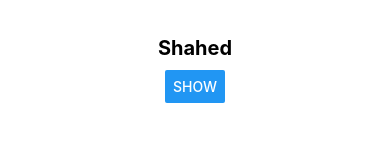
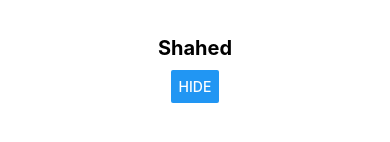
Before and after one commit to shahedibrahim7/JoVision-React-Native-Tasks, a React Native app: screen / in a window 390 px wide. Both pictures are taken after a click on the button "SHOW". Shown: the part 358-500 px from the top of the page. Built offline with nearby package versions, Linux system fonts and the light colour scheme.

Commit message:
Render Task17

```diff
--- a/App.tsx
+++ b/App.tsx
@@ -3,9 +3,11 @@ import React from 'react';
 import { SafeAreaView, ScrollView, StatusBar, StyleSheet, useColorScheme, View } from 'react-native';
 
 import Task16 from './Tasks/Task16';
+import Task17 from './Tasks/Task17';
 
 export default function App() {
     return (
-        <Task16></Task16>
+        //<Task16></Task16>
+        <Task17></Task17>
     );
 }
--- /dev/null
+++ b/Tasks/Task17.js
@@ -0,0 +1,50 @@
+
+import React, { Component } from 'react';
+import { Platform, StyleSheet, View, Text, Button } from 'react-native';
+
+
+export default class Task17 extends Component {
+
+    constructor() {
+        super();
+        this.state = {
+            content: false
+        }
+    }
+
+    componentHideAndShow = () => {
+        this.setState(previousState => ({ content: !previousState.content }))
+    }
+
+
+    render() {
+
+        return (
+            <View style={styles.container}>
+
+                {
+                    this.state.content ? <Text style={styles.headerText}> Shahed </Text> : null
+                }
+
+                <Button title={this.state.content ? "Hide" : "Show"} onPress={this.componentHideAndShow} />
+
+            </View>
+        );
+    }
+}
+
+
+const styles = StyleSheet.create({
+    container: {
+        flex: 1,
+        justifyContent: 'center',
+        alignItems: 'center'
+    },
+    headerText: {
+        fontSize: 20,
+        textAlign: "center",
+        margin: 10,
+        fontWeight: "bold"
+    },
+
+});
```
